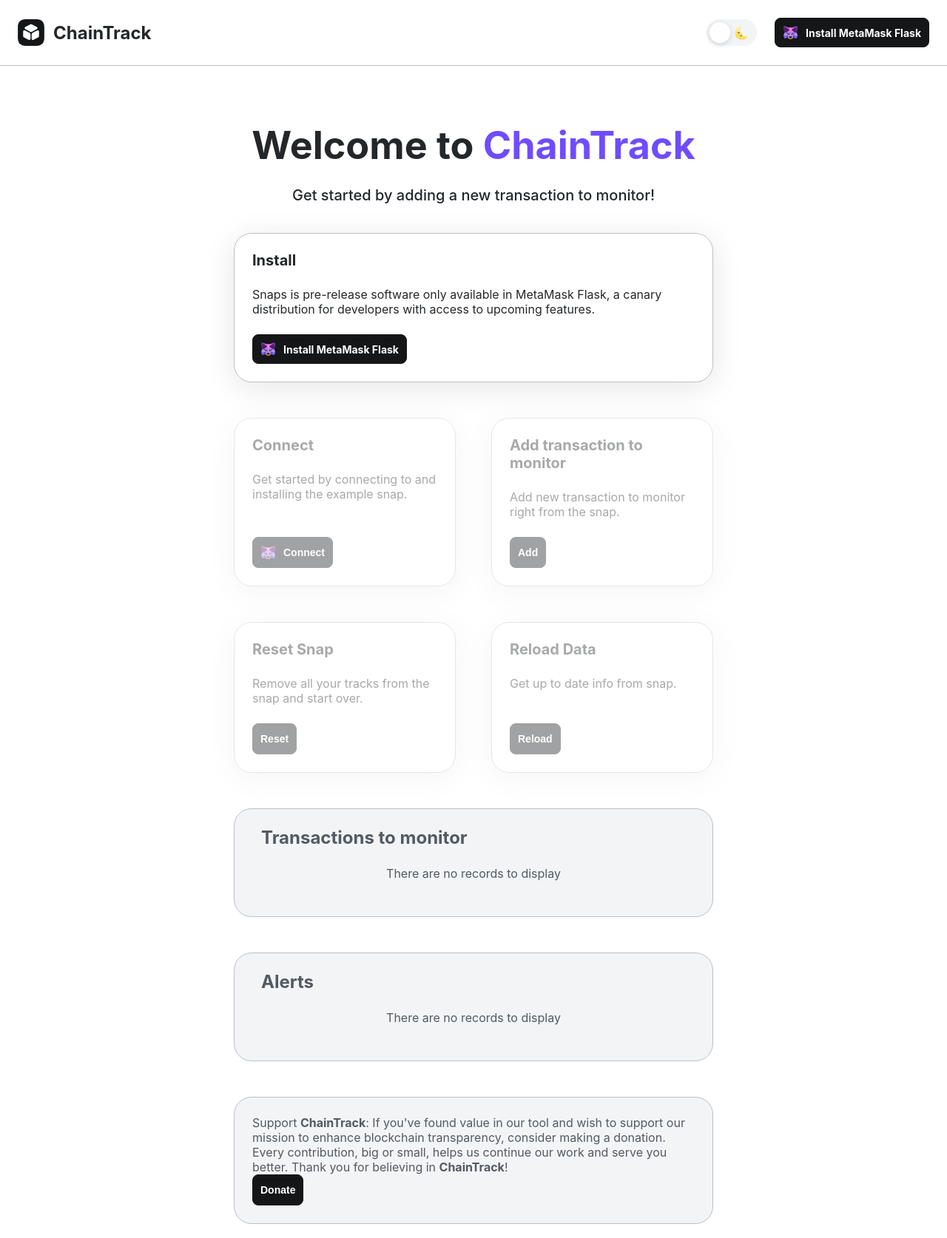
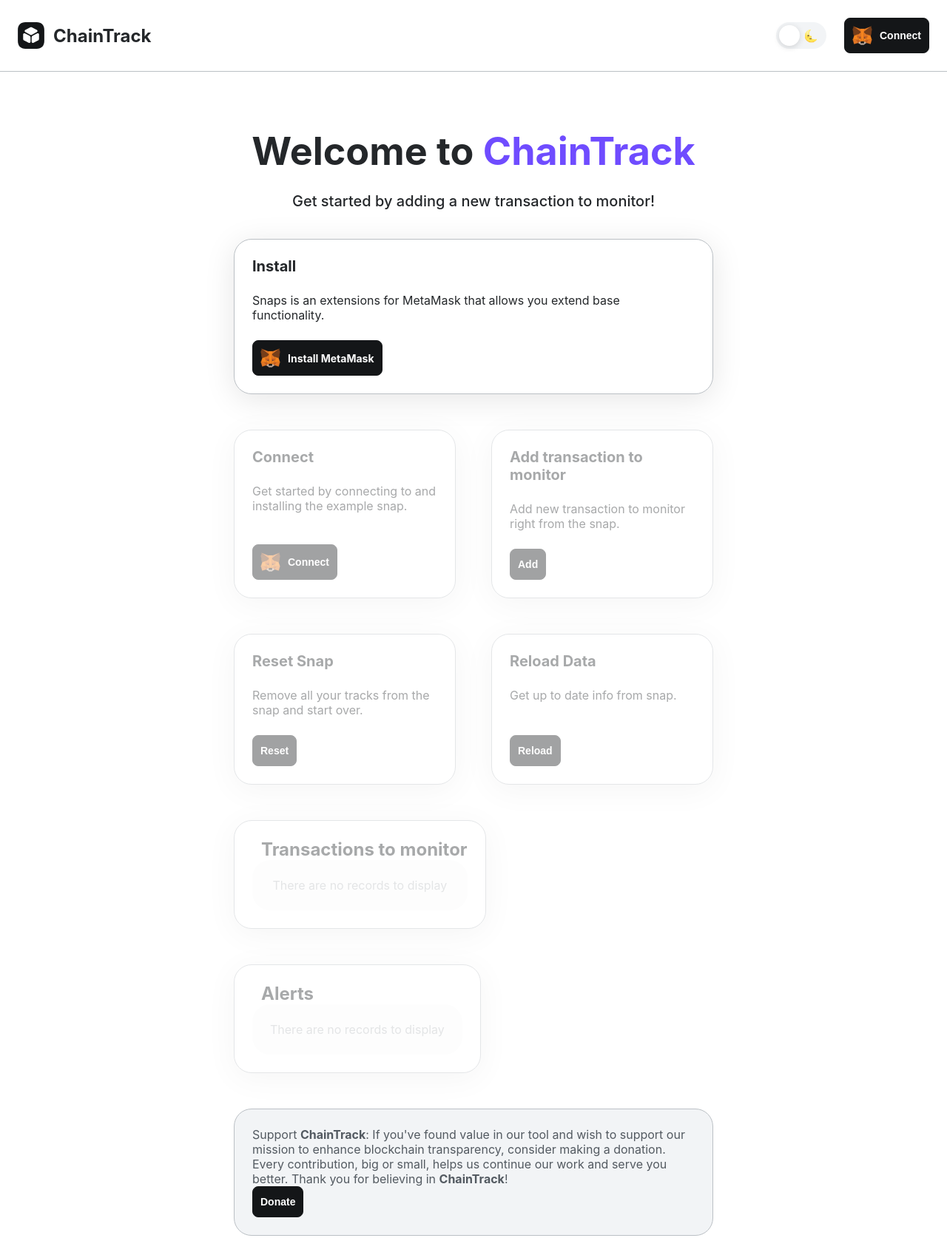
Before and after one commit to NotiChain/ChainTrack, a Gatsby site in the folder packages/site/: page / in a window 1280 px wide. Shown: the top 1674 px of the page at 74% size. Built offline with nearby package versions, Linux system fonts and the light colour scheme; Gatsby itself is replaced by a stand-in of ours.

Commit message:
feat: update connect logic, enable usual metamask

```diff
--- a/packages/site/src/components/Alerts.tsx
+++ b/packages/site/src/components/Alerts.tsx
@@ -7,13 +7,14 @@
 type TableProps = {
   title: string;
   data: DataRow[];
+  disabled?: boolean;
 };
 
 function shortenEthWallet(wallet: string) {
   return `${wallet.slice(0, 6)}...${wallet.slice(-4)}`;
 }
 
-export const AlertsTable = ({ title, data }: TableProps) => {
+export const AlertsTable = ({ title, data, disabled }: TableProps) => {
   const columns: TableColumn<Record<string, any>>[] = [
     {
       name: 'Id',
@@ -54,5 +55,7 @@
     },
   ];
 
-  return <Table columns={columns} data={data} title={title} />;
+  return (
+    <Table disabled={disabled} columns={columns} data={data} title={title} />
+  );
 };
--- a/packages/site/src/components/Buttons.tsx
+++ b/packages/site/src/components/Buttons.tsx
@@ -1,8 +1,8 @@
 import { ComponentProps } from 'react';
 import styled from 'styled-components';
 import { MetamaskState } from '../hooks';
-import { ReactComponent as FlaskFox } from '../assets/flask_fox.svg';
-import { shouldDisplayReconnectButton } from '../utils';
+import { ReactComponent as MetamaskFlaskFox } from '../assets/flask_fox.svg';
+import { ReactComponent as MetamaskFox } from '../assets/metamask_fox.svg';
 
 const Link = styled.a`
   display: flex;
@@ -69,17 +69,24 @@
   background-color: green;
 `;
 
-export const InstallFlaskButton = () => (
+export const InstallMetamaskFlaskButton = () => (
   <Link href="https://metamask.io/flask/" target="_blank">
-    <FlaskFox />
+    <MetamaskFlaskFox />
     <ButtonText>Install MetaMask Flask</ButtonText>
+  </Link>
+);
+
+export const InstallMetamaskButton = () => (
+  <Link href="https://metamask.io/download/" target="_blank">
+    <MetamaskFox />
+    <ButtonText>Install MetaMask</ButtonText>
   </Link>
 );
 
 export const ConnectButton = (props: ComponentProps<typeof Button>) => {
   return (
     <Button {...props}>
-      <FlaskFox />
+      <MetamaskFox />
       <ButtonText>Connect</ButtonText>
     </Button>
   );
@@ -88,7 +95,7 @@
 export const ReconnectButton = (props: ComponentProps<typeof Button>) => {
   return (
     <Button {...props}>
-      <FlaskFox />
+      {props.isFlask ? <MetamaskFlaskFox /> : <MetamaskFox />}
       <ButtonText>Reconnect</ButtonText>
     </Button>
   );
@@ -117,16 +124,8 @@
   state: MetamaskState;
   onConnectClick(): unknown;
 }) => {
-  if (!state.isFlask && !state.installedSnap) {
-    return <InstallFlaskButton />;
-  }
-
   if (!state.installedSnap) {
     return <ConnectButton onClick={onConnectClick} />;
-  }
-
-  if (shouldDisplayReconnectButton(state.installedSnap)) {
-    return <ReconnectButton onClick={onConnectClick} />;
   }
 
   return (
--- a/packages/site/src/components/Card.tsx
+++ b/packages/site/src/components/Card.tsx
@@ -49,9 +49,7 @@
   const { title, description, button } = content;
   return (
     <CardWrapper fullWidth={fullWidth} disabled={disabled}>
-      {title && (
-        <Title>{title}</Title>
-      )}
+      {title && <Title>{title}</Title>}
       <Description>{description}</Description>
       {button}
     </CardWrapper>
--- a/packages/site/src/components/Table.tsx
+++ b/packages/site/src/components/Table.tsx
@@ -11,6 +11,7 @@
   title: string;
   data: DataRow[];
   columns: TableColumn<Record<string, any>>[];
+  disabled?: boolean;
 };
 
 const Title = styled.p`
@@ -24,17 +25,27 @@
 `;
 
 const TableWrapper = styled.div`
-  background-color: ${({ theme }) => theme.colors.background.alternative};
-  border: 1px solid ${({ theme }) => theme.colors.border.default};
-  color: ${({ theme }) => theme.colors.text.alternative};
-  border-radius: ${({ theme }) => theme.radii.default};
-  width: 100%;
+  display: flex;
+  flex-direction: column;
+  width: '100%';
+  background-color: ${({ theme }) => theme.colors.card.default};
   margin-top: 2.4rem;
   margin-bottom: 2.4rem;
   padding: 2.4rem;
+  border: 1px solid ${({ theme }) => theme.colors.border.default};
+  border-radius: ${({ theme }) => theme.radii.default};
+  box-shadow: ${({ theme }) => theme.shadows.default};
+  filter: opacity(${({ disabled }) => (disabled ? '.4' : '1')});
+  align-self: stretch;
+  ${({ theme }) => theme.mediaQueries.small} {
+    width: 100%;
+    margin-top: 1.2rem;
+    margin-bottom: 1.2rem;
+    padding: 1.6rem;
+  }
 `;
 
-export const Table = ({ title, data, columns }: TableProps) => {
+export const Table = ({ title, data, columns, disabled }: TableProps) => {
   const themePreference = getThemePreference();
   const theme = useTheme();
 
@@ -69,9 +80,15 @@
   );
 
   return (
-    <TableWrapper>
+    <TableWrapper disabled={disabled}>
       <Title>{title}</Title>
-      <DataTable theme="custom" columns={columns} data={data} selectableRows />
+      <DataTable
+        disabled={disabled}
+        theme="custom"
+        columns={columns}
+        data={data}
+        selectableRows
+      />
     </TableWrapper>
   );
 };
--- a/packages/site/src/components/Transactions.tsx
+++ b/packages/site/src/components/Transactions.tsx
@@ -7,13 +7,14 @@
 type TableProps = {
   title: string;
   data: DataRow[];
+  disabled?: boolean;
 };
 
 function shortenEthWallet(wallet: string) {
   return `${wallet.slice(0, 6)}...${wallet.slice(-4)}`;
 }
 
-export const TransactionsTable = ({ title, data }: TableProps) => {
+export const TransactionsTable = ({ title, data, disabled }: TableProps) => {
   const columns: TableColumn<Record<string, any>>[] = [
     {
       name: 'Id',
@@ -42,5 +43,7 @@
     },
   ];
 
-  return <Table columns={columns} data={data} title={title} />;
+  return (
+    <Table columns={columns} data={data} title={title} disabled={disabled} />
+  );
 };
--- a/packages/site/src/hooks/MetamaskContext.tsx
+++ b/packages/site/src/hooks/MetamaskContext.tsx
@@ -6,7 +6,7 @@
   useEffect,
   useReducer,
 } from 'react';
-import { Snap } from '../types';
+import { Snap, Monitors, Alerts } from '../types';
 import { detectSnaps, getSnap, isFlask } from '../utils';
 
 export type MetamaskState = {
@@ -14,8 +14,8 @@
   isFlask: boolean;
   installedSnap?: Snap;
   error?: Error;
-  alerts?: any;
-  monitors?: any;
+  alerts?: Alerts;
+  monitors?: Monitors;
 };
 
 const initialState: MetamaskState = {
--- a/packages/site/src/pages/index.tsx
+++ b/packages/site/src/pages/index.tsx
@@ -13,7 +13,7 @@
 } from '../utils';
 import {
   ConnectButton,
-  InstallFlaskButton,
+  InstallMetamaskButton,
   ReconnectButton,
   Card,
   SendAddButton,
@@ -113,9 +113,11 @@
   let loadDataInterval: NodeJS.Timeout | null = null;
   const [state, dispatch] = useContext(MetaMaskContext);
 
-  const isMetaMaskReady = isLocalSnap(defaultSnapOrigin)
-    ? state.isFlask
-    : state.snapsDetected;
+  // const isMetaMaskReady = isLocalSnap(defaultSnapOrigin)
+  //   ? state.isFlask
+  //   : state.snapsDetected;
+
+  const isMetaMaskReady = isLocalSnap(defaultSnapOrigin) && state.snapsDetected;
 
   const handleGetMonitors = async () => {
     try {
@@ -246,8 +248,8 @@
             content={{
               title: 'Install',
               description:
-                'Snaps is pre-release software only available in MetaMask Flask, a canary distribution for developers with access to upcoming features.',
-              button: <InstallFlaskButton />,
+                'Snaps is an extensions for MetaMask that allows you extend base functionality.',
+              button: <InstallMetamaskButton />,
             }}
             fullWidth
           />
@@ -278,6 +280,7 @@
                 <ReconnectButton
                   onClick={handleConnectClick}
                   disabled={!state.installedSnap}
+                  isFlask={state.isFlask}
                 />
               ),
             }}
@@ -340,30 +343,26 @@
         />
         <TransactionsTable
           title={'Transactions to monitor'}
-          data={
-            state?.monitors?.length &&
-            state.monitors.map((item, index) => {
+          disabled={!state.installedSnap}
+          data={state?.monitors?.map((item, index) => {
             return {
               id: index + 1,
               from: item.from,
               to: item.to,
               intervalHours: item.intervalHours,
             };
-            })
-          }
+          })}
         />
         <AlertsTable
           title={'Alerts'}
-          data={
-            state?.alerts?.length &&
-            state.alerts.map((item, index) => ({
+          disabled={!state.installedSnap}
+          data={state?.alerts?.map((item, index) => ({
             id: index + 1,
             from: item.monitor.from,
             to: item.monitor.to,
             intervalHours: item.monitor.intervalHours,
             date: item.date,
-            }))
-          }
+          }))}
         />
         <Notice>
           <p>
--- a/packages/site/src/types/index.ts
+++ b/packages/site/src/types/index.ts
@@ -1 +1,2 @@
 export { type GetSnapsResponse, type Snap } from './snap';
+export * from './snap-storage';
--- a/packages/site/src/utils/snap.ts
+++ b/packages/site/src/utils/snap.ts
@@ -1,6 +1,6 @@
 import { MetaMaskInpageProvider } from '@metamask/providers';
 import { defaultSnapOrigin } from '../config';
-import { GetSnapsResponse, Snap } from '../types';
+import { GetSnapsResponse, Snap, Monitors, Alerts } from '../types';
 
 /**
  * Get the installed snaps in MetaMask.
@@ -55,7 +55,7 @@
 /**
  * Invoke the "add" method from the example snap.
  */
-export const sendAdd = async () => {
+export const sendAdd = async (): Promise<void> => {
   await window.ethereum.request({
     method: 'wallet_invokeSnap',
     params: { snapId: defaultSnapOrigin, request: { method: 'add' } },
@@ -65,27 +65,39 @@
 /**
  * Invoke the "get_monitors" method from the example snap.
  */
-export const getMonitors = async () => {
-  return await window.ethereum.request<{ tracks: Record<string, unknown> }>({
+export const getMonitors = async (): Promise<Monitors> => {
+  const monitors = await window.ethereum.request<Monitors>({
     method: 'wallet_invokeSnap',
     params: { snapId: defaultSnapOrigin, request: { method: 'get_monitors' } },
   });
+
+  if (!monitors) {
+    return [];
+  }
+
+  return monitors as Monitors;
 };
 
 /**
  * Invoke the "get_alerts" method from the example snap.
  */
-export const getAlerts = async () => {
-  return await window.ethereum.request<{ tracks: Record<string, unknown> }>({
+export const getAlerts = async (): Promise<Alerts> => {
+  const alerts = await window.ethereum.request<Alerts>({
     method: 'wallet_invokeSnap',
     params: { snapId: defaultSnapOrigin, request: { method: 'get_alerts' } },
   });
+
+  if (!alerts) {
+    return [];
+  }
+
+  return alerts as Alerts;
 };
 
 /**
  * Invoke the "reset" method from the example snap.
  */
-export const sendReset = async () => {
+export const sendReset = async (): Promise<void> => {
   await window.ethereum.request({
     method: 'wallet_invokeSnap',
     params: { snapId: defaultSnapOrigin, request: { method: 'reset' } },
```
Also changed, not shown: TASKS.md (added, +11 -0 lines), packages/site/src/types/snap-storage.ts (added, +41 -0 lines), packages/snap/snap.manifest.json (+2 -5 lines), packages/snap/src/cron-job.ts (+4 -3 lines). Lines whose indentation alone changed are shown as unchanged.
